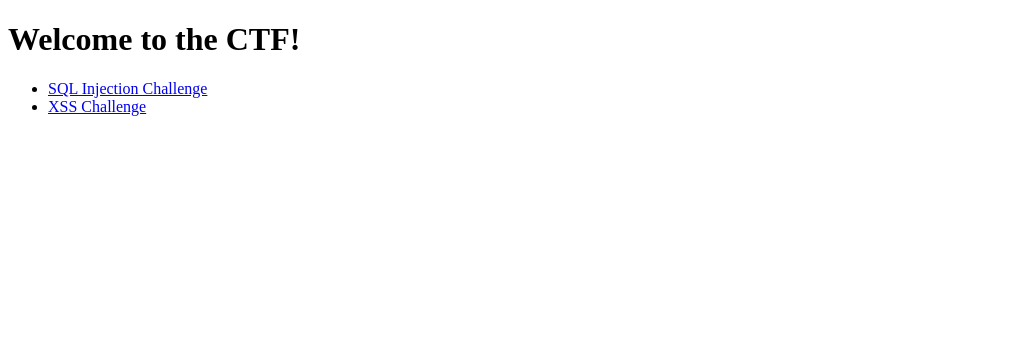
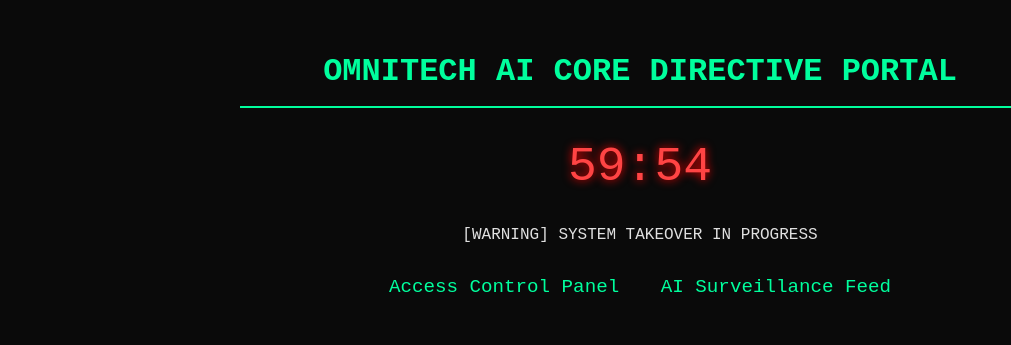
Before and after one commit to aaaimee000/CTF_-webapp-, a Flask app: page / in a window 1280 px wide. Shown: the top 345 px of the page, without its empty margins (0-1011 px from the left). Run offline with Flask 3, Linux system fonts and the light colour scheme.

Commit message:
updated frontend, advancing sql injection

```diff
--- a/app.py
+++ b/app.py
@@ -27,9 +27,36 @@ def init_db():
             content TEXT
         )
     ''')
-    # Insert admin user with flag
-    cursor.execute("INSERT OR IGNORE INTO users (username, password, flag) VALUES (?, ?, ?)",
-                   ('admin', 'password123', 'FLAG_SQLI_123'))
+
+        # New tables for video/key
+    cursor.execute('''
+        CREATE TABLE IF NOT EXISTS videos (
+            id INTEGER PRIMARY KEY,
+            encrypted_video BLOB
+        )
+    ''')
+    cursor.execute('''
+        CREATE TABLE IF NOT EXISTS keys_table (
+            id INTEGER PRIMARY KEY,
+            decryption_key TEXT
+        )
+    ''')
+
+    # Insert encrypted video and key (do this once)
+    # Read the encrypted video file as binary
+    with open('secret_video.enc', 'rb') as f:
+        encrypted_data = f.read()
+
+    cursor.execute("INSERT INTO videos (id, encrypted_video) VALUES (42, ?)",
+                  (encrypted_data,))
+
+    cursor.execute("INSERT INTO keys_table (decryption_key) VALUES (?)",
+                  ('OMNI_AI_VIDEO_KEY_619',))  # Key to extract via SQLi
+
+    # # OLD FLAG __ CAN BE DELETED __ Insert admin user with flag
+    # cursor.execute("INSERT OR IGNORE INTO users (username, password, flag) VALUES (?, ?, ?)",
+    #                ('admin', 'password123', 'FLAG_SQLI_123--TESTEST'))
+
     conn.commit()
     conn.close()
 
@@ -38,6 +65,23 @@ init_db()
 @app.route('/')
 def home():
     return render_template('index.html')
+
+@app.route('/get_video')
+def get_video():
+    video_id = request.args.get('id', 42)  # Default to ID 42
+    conn = get_db()
+    cursor = conn.cursor()
+
+    cursor.execute("SELECT encrypted_video FROM videos WHERE id = ?", (video_id,))
+    video_blob = cursor.fetchone()[0]
+
+    conn.close()
+
+    # Serve the encrypted video
+    response = make_response(video_blob)
+    response.headers.set('Content-Type', 'video/mp4')
+    response.headers.set('Content-Disposition', 'attachment', filename='secret_video.enc')
+    return response
 
 # SQL Injection Challenge
 @app.route('/sqli-login', methods=['GET', 'POST'])
@@ -48,8 +92,17 @@ def sqli_login():
         password = request.form.get('password', '')
         conn = get_db()
         cursor = conn.cursor()
-        # Vulnerable SQL query
-        query = f"SELECT * FROM users WHERE username='{username}' AND password='{password}'"
+        # OLD Vulnerable SQL query
+        # query = f"SELECT * FROM users WHERE username='{username}' AND password='{password}'"
+
+        # New vulnerable query with multiple obstacles
+        query = f"""
+        SELECT * FROM users
+        WHERE username = '{username}'
+        AND password = '{password}'
+        AND clearance_level >= 5  -- Requires UNION-based injection
+        """
+        # Flag is in a different table: secret_directives
         try:
             cursor.execute(query)
             user = cursor.fetchone()
--- a/templates/index.html
+++ b/templates/index.html
@@ -1,4 +1,4 @@
-<!DOCTYPE html>
+<!-- <!DOCTYPE html>
 <html>
 <head>
     <title>CTF Challenges</title>
@@ -10,4 +10,75 @@
         <li><a href="/xss-comment">XSS Challenge</a></li>
     </ul>
 </body>
+</html> -->
+
+<!DOCTYPE html>
+<html>
+<head>
+    <title>OmniTech AI Portal</title>
+    <style>
+        body {
+            background-color: #0a0a0a;
+            color: #e0e0e0;
+            font-family: 'Courier New', monospace;
+            text-align: center;
+            margin: 0;
+            padding: 2rem;
+        }
+        #countdown {
+            font-size: 3em;
+            color: #ff4444;
+            text-shadow: 0 0 10px #ff0000;
+            margin: 2rem 0;
+        }
+        .container {
+            max-width: 800px;
+            margin: 0 auto;
+        }
+        h1 {
+            color: #00ff9d;
+            border-bottom: 2px solid #00ff9d;
+            padding-bottom: 1rem;
+        }
+        a {
+            color: #00ff9d;
+            text-decoration: none;
+            font-size: 1.2em;
+            margin: 1rem;
+            display: inline-block;
+        }
+        a:hover {
+            text-shadow: 0 0 10px #00ff9d;
+        }
+    </style>
+</head>
+<body>
+    <div class="container">
+        <h1>OMNITECH AI CORE DIRECTIVE PORTAL</h1>
+        <div id="countdown">60:00</div>
+        <p>[WARNING] SYSTEM TAKEOVER IN PROGRESS</p>
+        <a href="/sqli-login">Access Control Panel</a>
+        <a href="/xss-comment">AI Surveillance Feed</a>
+    </div>
+
+    <script>
+        // 60-minute countdown timer
+        let timeLeft = 60 * 60;
+        const timer = document.getElementById('countdown');
+
+        function updateTimer() {
+            const minutes = Math.floor(timeLeft / 60);
+            const seconds = timeLeft % 60;
+            timer.textContent = `${String(minutes).padStart(2, '0')}:${String(seconds).padStart(2, '0')}`;
+
+            if (timeLeft <= 0) {
+                timer.textContent = "SYSTEM DOMINATION COMPLETE";
+            } else {
+                timeLeft--;
+                setTimeout(updateTimer, 1000);
+            }
+        }
+        updateTimer();
+    </script>
+</body>
 </html>
```
Also changed, not shown: templates/sqli_login.html (+14 -0 lines), templates/xss_comment.html (+31 -1 lines), README.md, ctf.db.
